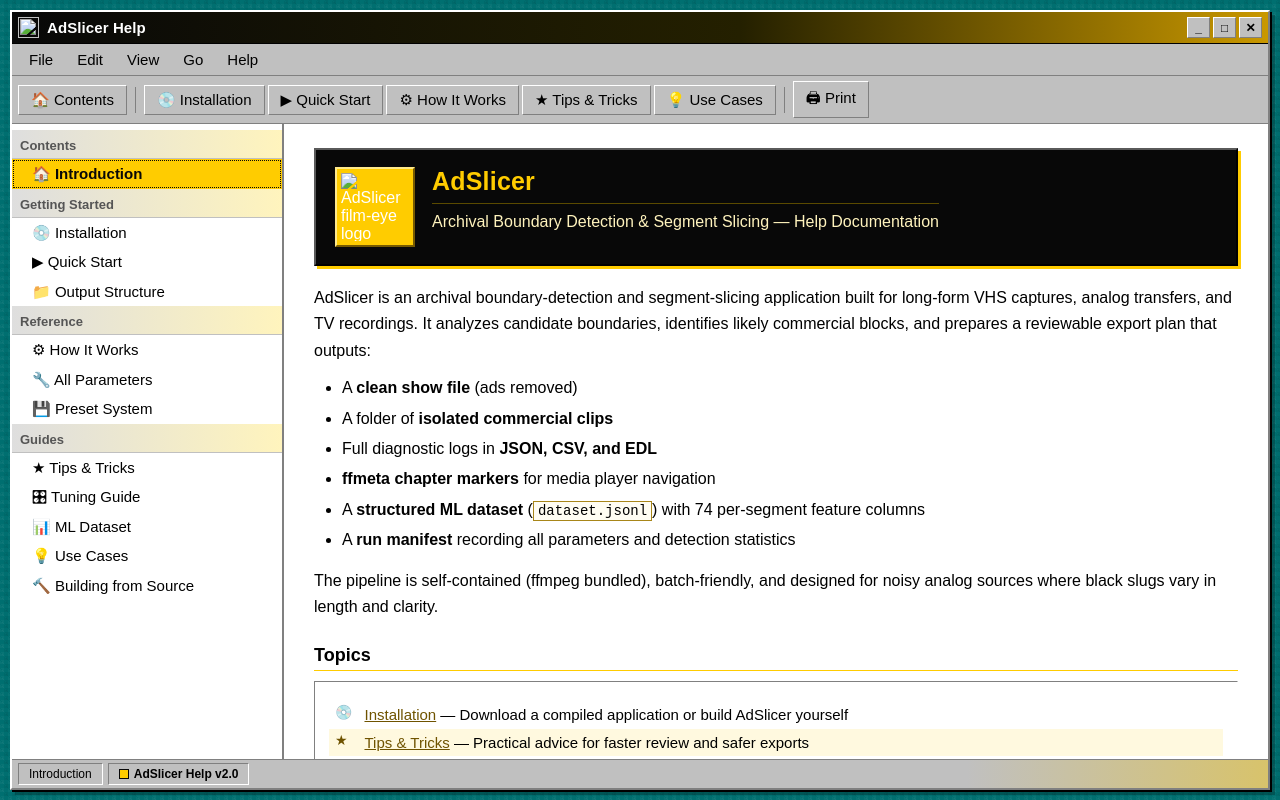
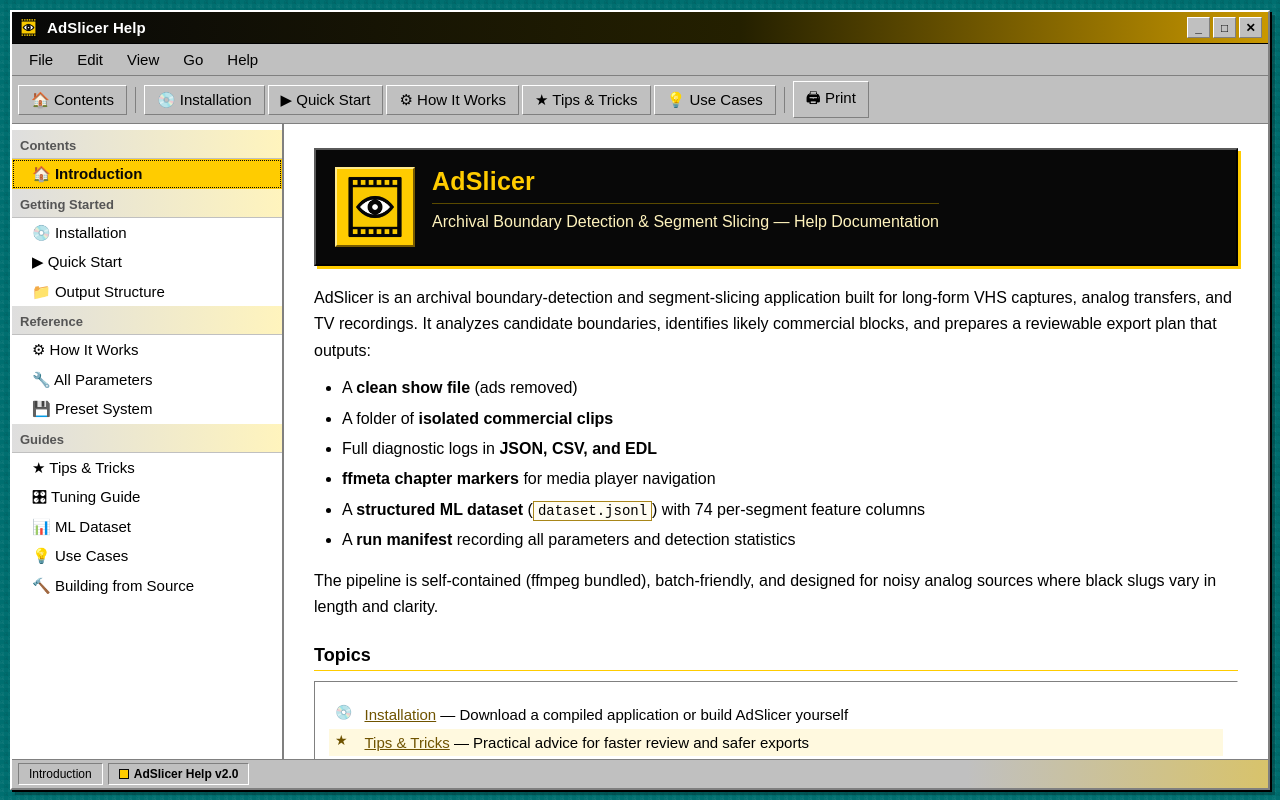
Before and after one commit to schwwaaa/AdSlicer, a plain HTML site: page docs/index.html in a window 1280 px wide. Drawn offline with Linux system fonts and the light colour scheme; the site is published under a folder, as on GitHub Pages, so addresses that start at the root find nothing.

Commit message:
still trying to fix linkages

```diff
--- a/docs/index.html
+++ b/docs/index.html
@@ -4,8 +4,8 @@
 <meta charset="UTF-8">
 <meta name="viewport" content="width=device-width, initial-scale=1.0">
 <title>AdSlicer — Help</title>
-<link rel="icon" href="/assets/favicon.ico" sizes="any">
-<link rel="apple-touch-icon" href="/assets/apple-touch-icon.png">
+<link rel="icon" href="./assets/favicon.ico" sizes="any">
+<link rel="apple-touch-icon" href="./assets/apple-touch-icon.png">
 <meta name="theme-color" content="#ffcc00">
 <meta name="description" content="AdSlicer help documentation for archival commercial detection, boundary review, and segment export.">
 <style>
@@ -1102,7 +1102,7 @@
 
 <div class="window">
   <div class="title-bar">
-    <div class="title-bar-text"><img class="title-bar-icon" src="/assets/adslicer-icon-64.png" alt=""> AdSlicer Help</div>
+    <div class="title-bar-text"><img class="title-bar-icon" src="./assets/adslicer-icon-64.png" alt=""> AdSlicer Help</div>
     <div class="title-bar-controls">
       <div class="tb-btn">_</div>
       <div class="tb-btn">□</div>
@@ -1271,7 +1271,7 @@
       <!-- HOME -->
       <div class="page visible" id="page-home">
         <div class="hero-banner">
-          <div class="logo-frame"><img class="hero-logo" src="/assets/adslicer-icon-256.png" alt="AdSlicer film-eye logo"></div>
+          <div class="logo-frame"><img class="hero-logo" src="./assets/adslicer-icon-256.png" alt="AdSlicer film-eye logo"></div>
           <div>
             <h1>AdSlicer</h1>
             <p>Archival Boundary Detection & Segment Slicing — Help Documentation</p>
@@ -1925,7 +1925,7 @@ cargo tauri dev</pre>
     <div class="about-body">
       <div class="about-brand-row">
         <div class="about-logo-frame">
-          <img class="about-logo" src="/assets/adslicer-icon-64.png" alt="AdSlicer film-eye icon">
+          <img class="about-logo" src="./assets/adslicer-icon-64.png" alt="AdSlicer film-eye icon">
         </div>
         <div>
           <h2 class="about-heading" id="about-title">AdSlicer</h2>
```
Also changed, not shown: 1 other file.
